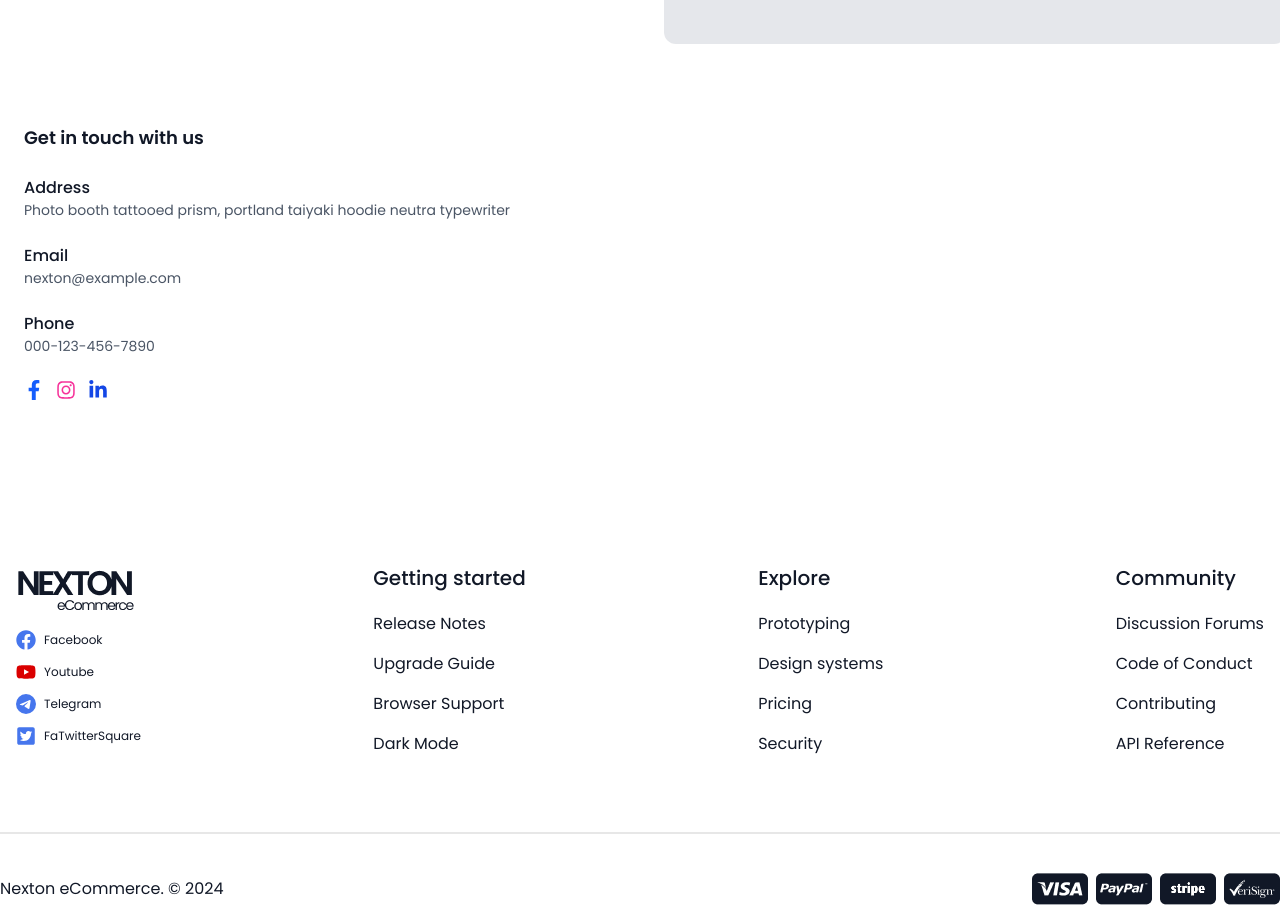
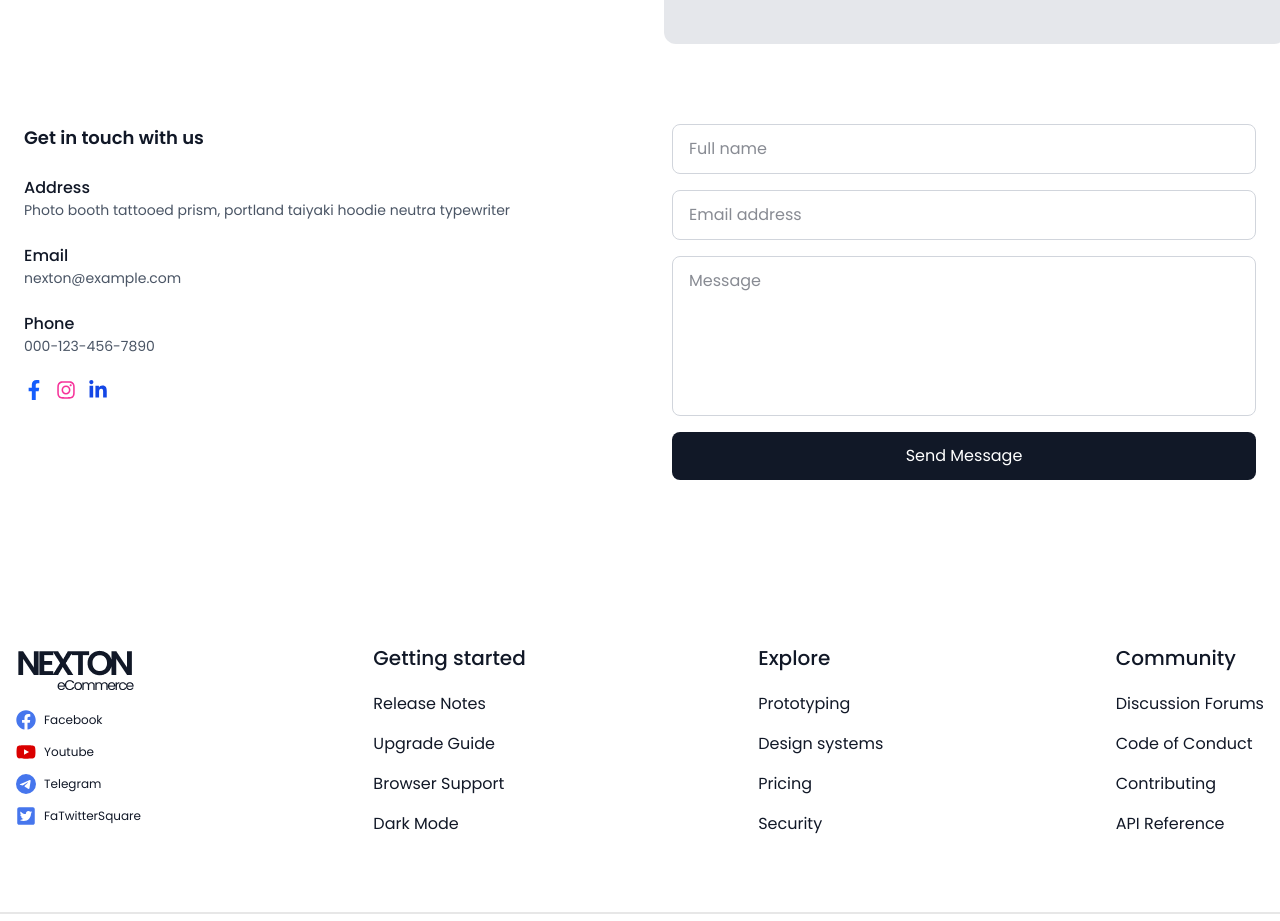
Before and after one commit to mahirTheCoder/Nexton-E-commerce, a React (Vite) app: page /Localstorage in a window 1280 px wide. Shown: the part 1340-2261 px from the top of the page. Built offline with nearby package versions, Linux system fonts and the light colour scheme; no server answers.

Commit message:
form tag add name details

```diff
--- a/src/Components/About.jsx
+++ b/src/Components/About.jsx
@@ -90,7 +90,33 @@ const About = () => {
 
           {/* RIGHT CONTACT FORM */}
           <div>
+            <form className="flex flex-col gap-4">
 
+              {/* Name Input */}
+              <input
+                type="text"
+                placeholder="Full name"
+                className="w-full border border-gray-300 rounded-lg px-4 py-3 outline-none focus:ring-2 focus:ring-blue-400"
+              />
+
+              {/* Email Input */}
+              <input
+                type="email"
+                placeholder="Email address"
+                className="w-full border border-gray-300 rounded-lg px-4 py-3 outline-none focus:ring-2 focus:ring-blue-400"
+              />
+
+              {/* Message Box */}
+              <textarea
+                placeholder="Message"
+                className="w-full border border-gray-300 rounded-lg px-4 py-3 h-40 outline-none resize-none focus:ring-2 focus:ring-blue-400"
+              ></textarea>
+
+              {/* Submit Button */}
+              <button className="bg-[#111827] text-white py-3 rounded-lg hover:bg-black transition">
+                Send Message
+              </button>
+            </form>
           </div>
 
         </div>
```
